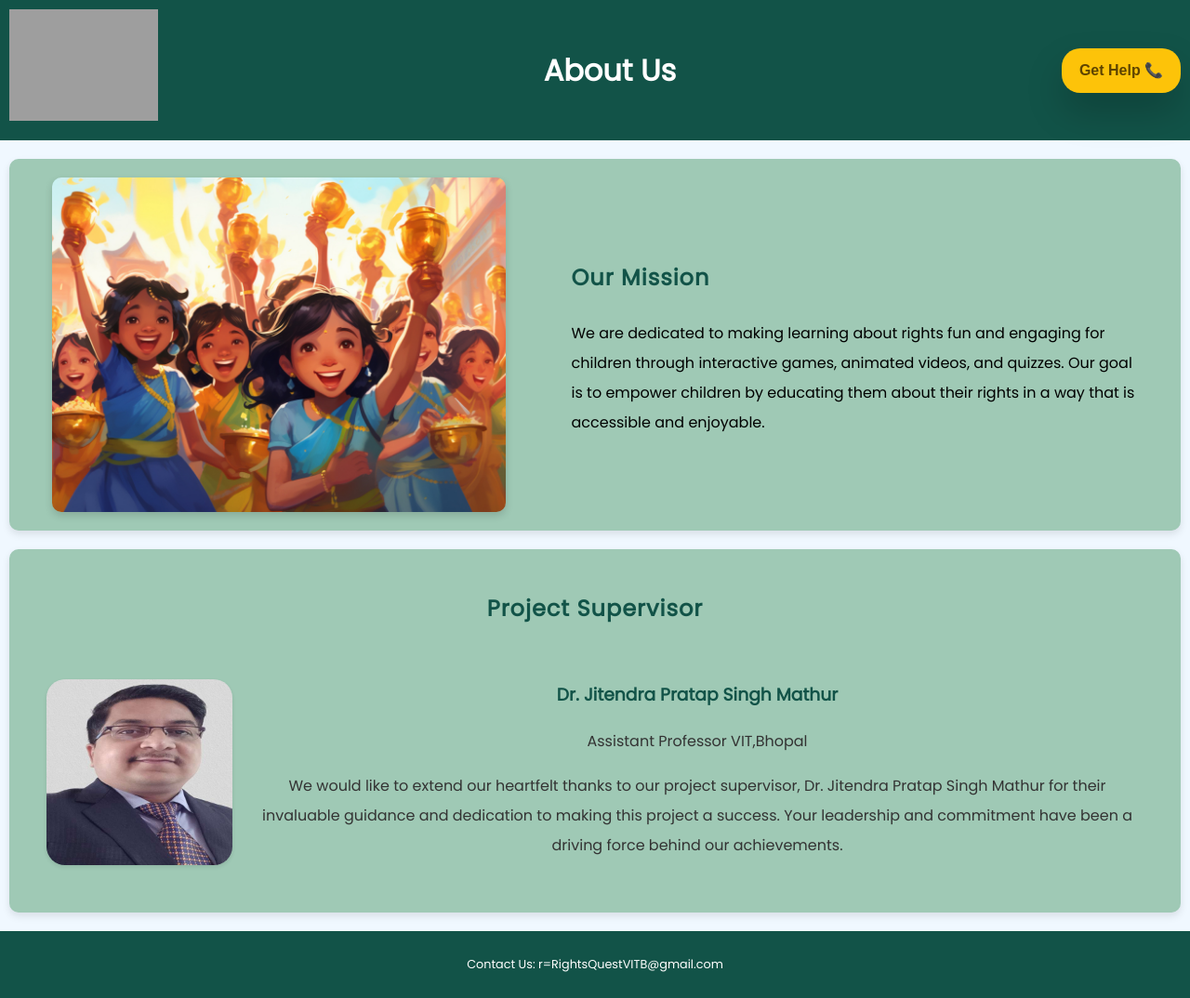
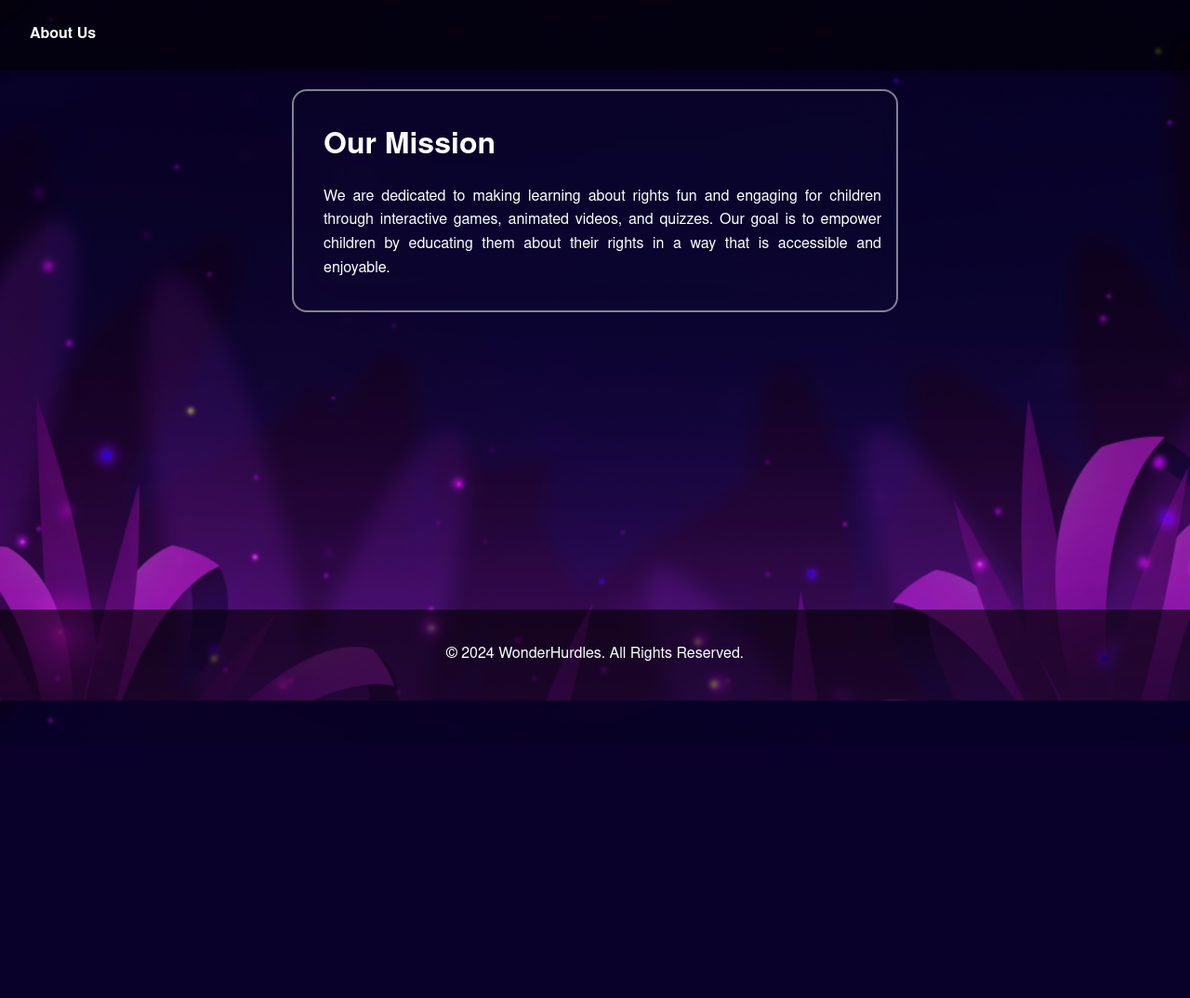
Before and after one commit to killmlana/WonderHurdles, a Flask app: page /AboutUs in a window 1280 px wide. Shown: the whole page at 93% size. After the commit the page ends 779 px from the top, so only its background shows below. Run offline with Flask 3, Linux system fonts and the light colour scheme; grey boxes are pictures that could not be loaded.

Commit message:
feat: about us page, temp

```diff
--- a/static/css/About.css
+++ b/static/css/About.css
@@ -7,12 +7,14 @@ body {
     margin: 0;
     padding: 0;
     color: #333;
-    background: #f0f8ff;
+    background-image: url("/static/img/BackGrounds/9153863.jpg");
+    background-size: cover;
+    background-position: center;
     overflow-x: hidden;
 }
 
 header {
-    background: #125348;
+    background: transparent;
     color: #ffffff;
     padding: 10px;
     text-align: center;
@@ -22,11 +24,12 @@ header {
     display: flex;
     justify-content: space-between;
     align-items: center;
-    padding: 10px 10px;
+    padding: 1rem 1rem;
 }
 
 .logo{
     width: 10rem;
+    opacity: 0;
 }
 
 .GetHelp{
@@ -63,7 +66,7 @@ section h2 {
 }
 
 #about, #team {
-    background: #9FC9B5;
+    background: transparent;
     margin: 20px 10px;
     color: rgb(0, 0, 0);
     padding: 20px;
@@ -136,13 +139,14 @@ section h2 {
 
 footer {
     font-size: 0.8em;
-    background: #125348;
+    background-color: hsla(0, 0%, 100%, .01);
+    backdrop-filter: blur(16px);
     color: #ffffff;
     text-align: center;
     position: relative;
     z-index: 2;
     font-family: 'Poppins', sans-serif;
-    padding: 10px 10px;
+    padding: 0.5rem 4rem;
 }
 
 @media (max-width: 768px) {
@@ -161,7 +165,7 @@ footer {
 }
 
 #thankYou {
-    background: #9FC9B5;
+    background: transparent;
     margin: 20px 10px;
     padding: 20px;
     border-radius: 10px;
--- /dev/null
+++ b/static/css/AboutUs.css
@@ -0,0 +1,70 @@
+/* General Styles */
+body {
+    font-family: "Nimbus Sans";
+    margin: 0;
+    padding: 0;
+    background-color: #2e1a47; /* Dark purplish background */
+    background-image: url('/static/img/BackGrounds/background3.png');
+    background-size: cover;
+    background-position: center;
+    color: #ffffff;
+    line-height: 1.6;
+}
+
+/* Header */
+header {
+    background-color: rgba(0, 0, 0, 0.6);
+    padding-left: 2rem;
+    padding-top: 0.25rem;
+    padding-bottom: 0.25rem;
+    text-align: start;
+    color: #ffffff;
+    box-shadow: 0 4px 8px rgba(0, 0, 0, 0.3);
+}
+
+header h1 {
+    font-size: 2.5em;
+    margin: 0;
+}
+
+/* Main Content */
+.content {
+    padding: 20px 40px;
+    padding-bottom: 20rem;
+}
+
+section {
+    width:50%;
+    margin-bottom: 40px;
+    margin: auto;
+    border-radius: 1rem;
+    padding-right: 1rem;
+    padding-bottom: 1rem;
+    padding-top: 0.5rem;
+    padding-left: 2rem;
+    border: 2px solid hsla(0, 0%, 100%, .5);
+    background-color: hsla(0, 0%, 100%, .01);
+    backdrop-filter: blur(30px);
+}
+
+section h2 {
+    font-size: 2rem;
+    text-align: justify;
+    text-justify: inter-word;
+    margin-bottom: 10px;
+}
+
+section p {
+    font-size: 1rem;
+    text-align: justify;
+    text-justify: inter-word;
+}
+
+/* Footer */
+footer {
+    background-color: rgba(0, 0, 0, 0.6);
+    color: #ffffff;
+    text-align: center;
+    padding: 20px;
+    position: relative;
+}
--- a/static/css/Signin.css
+++ b/static/css/Signin.css
@@ -120,12 +120,12 @@ header {
   position: relative;
   margin-inline: 1.5rem;
   background-color: hsla(0, 0%, 100%, .01);
+  backdrop-filter: blur(16px);
   border: 2px solid hsla(0, 0%, 100%, .7);
   padding: 2.5rem 1rem;
   color: var(--white-color);
   border-radius: 1rem;
   box-shadow: 0.5rem 1.5rem 0.2rem 0.2rem #00000033;
-  backdrop-filter: blur(16px);
   transition: transform 1s ease; /* Apply transition to transform */
 }
 
--- a/templates/About.html
+++ b/templates/About.html
@@ -3,88 +3,41 @@
 <head>
     <meta charset="UTF-8">
     <meta name="viewport" content="width=device-width, initial-scale=1.0">
-    <title>Right Quest - About Us</title>
-    <link rel="stylesheet" href="{{ url_for('static', filename='css/About.css') }}">
-    <link rel="icon" type="image/png" href="/static/img/Icons/care_9304360 (1).png">
-
+    <title>About Us</title>
+    <!-- Link to external CSS file -->
+    <link rel="stylesheet" href="/static/css/AboutUs.css">
 </head>
 <body>
+
+    <!-- Header Section -->
     <header>
+        <h4>About Us</h4>
+    </header>
 
+    <!-- Main Content Section -->
+    <div class="content">
+        <!-- Our Mission Section -->
+        <section id="mission">
+            <h2>Our Mission</h2>
+            <p>We are dedicated to making learning about rights fun and engaging for children through interactive games, animated videos, and quizzes. Our goal is to empower children by educating them about their rights in a way that is accessible and enjoyable.</p>
+        </section>
 
-        <a class="logo" href="/"><img class="logo" src="{{ url_for('static', filename='img/logo.png') }}" alt="logo"></a>
-        <h1>About Us</h1>
-        <a class="cta" href="https://www.childlineindia.org/a/about/childline-india#:~:text=Call%201098%20%E2%80%93%20Any%20child%20or,2"> <!-- Add the URL here -->
-            <button class="GetHelp">Get Help 📞</button>
-        </a>
-    </header>
-    <section id="about">
-        <div class="mission-content">
-            <img src="/static/img/Children Empowement.jpg" alt="Empowering Children" class="fade-in">
-            <div>
-                <h2 class="slide-right">Our Mission</h2>
-                <p class="slide-right">We are dedicated to making learning about rights fun and engaging for children through interactive games, animated videos, and quizzes. Our goal is to empower children by educating them about their rights in a way that is accessible and enjoyable.</p>
-            </div>
-        </div>
-    </section>
-    <!-- <<section id="team">
-        <h2>Meet Our Team</h2>
-        <div class="team-container">
-            <div class="team-member">
-                <img src="/Images/jsmathur.jpg" alt="Team Member Name">
-                <h3>Dr. Jitendra Pratap Singh Mathur</h3>
-                <p> Project Supervisor</p>
-            </div>  -->
-            <!-- Repeat the above div block for each team member -->
-        </div>
-    </section>
+        <!-- Team Members Section -->
+       <!--<section id="team">
+            <h2>Team Members</h2>
+            <p>Ayanabh Saikia</p>
+        </section>
 
-    <section id="thankYou">
-        <h2><b>Project Supervisor</b></h2>
-        <div class="thankYou-content">
-            <img src="/static/img/jsmathur.jpg" alt="Project Supervisor Name" class="fade-in-left">
-            <div class="fade-in-right">
-                <h3>Dr. Jitendra Pratap Singh Mathur</h3>
-                <p>Assistant Professor VIT,Bhopal</p>
-                <p>We would like to extend our heartfelt thanks to our project supervisor, Dr. Jitendra Pratap Singh Mathur for their invaluable guidance and dedication to making this project a success. Your leadership and commitment have been a driving force behind our achievements.</p>
-            </div>
-        </div>
-    </section>
+        <section id="supervisor">
+            <h2>Project Supervisor</h2>
+            <p>Dr. Jitendra Pratap Singh Mathur</p>
+        </section>-->
+    </div>
 
+    <!-- Footer Section -->
     <footer>
-        <p>Contact Us: r=RightsQuestVITB@gmail.com</p>
+        <p>&copy; 2024 WonderHurdles. All Rights Reserved.</p>
     </footer>
+
 </body>
-
-<script>
-    document.addEventListener('DOMContentLoaded', function() {
-    const observer = new IntersectionObserver(entries => {
-        entries.forEach(entry => {
-            if (entry.isIntersecting) {
-                entry.target.classList.add('visible');
-            }
-        });
-    });
-
-    document.querySelectorAll('#about, #team').forEach(section => {
-        observer.observe(section);
-    });
-});
-
-document.addEventListener('DOMContentLoaded', function() {
-    const observer = new IntersectionObserver(entries => {
-        entries.forEach(entry => {
-            if (entry.isIntersecting) {
-                entry.target.classList.add('visible');
-            }
-        });
-    });
-
-    document.querySelectorAll('#about, #team, #thankYou').forEach(section => {
-        observer.observe(section);
-    });
-});
-
-
-</script>
 </html>
```
Also changed, not shown: static/img/BackGrounds/9153863.jpg (added), static/img/BackGrounds/space1.jpg (added), static/img/misc/—Pngtree—cute little astronaut spaceman ride_6313506.png (added), 3 other files.
